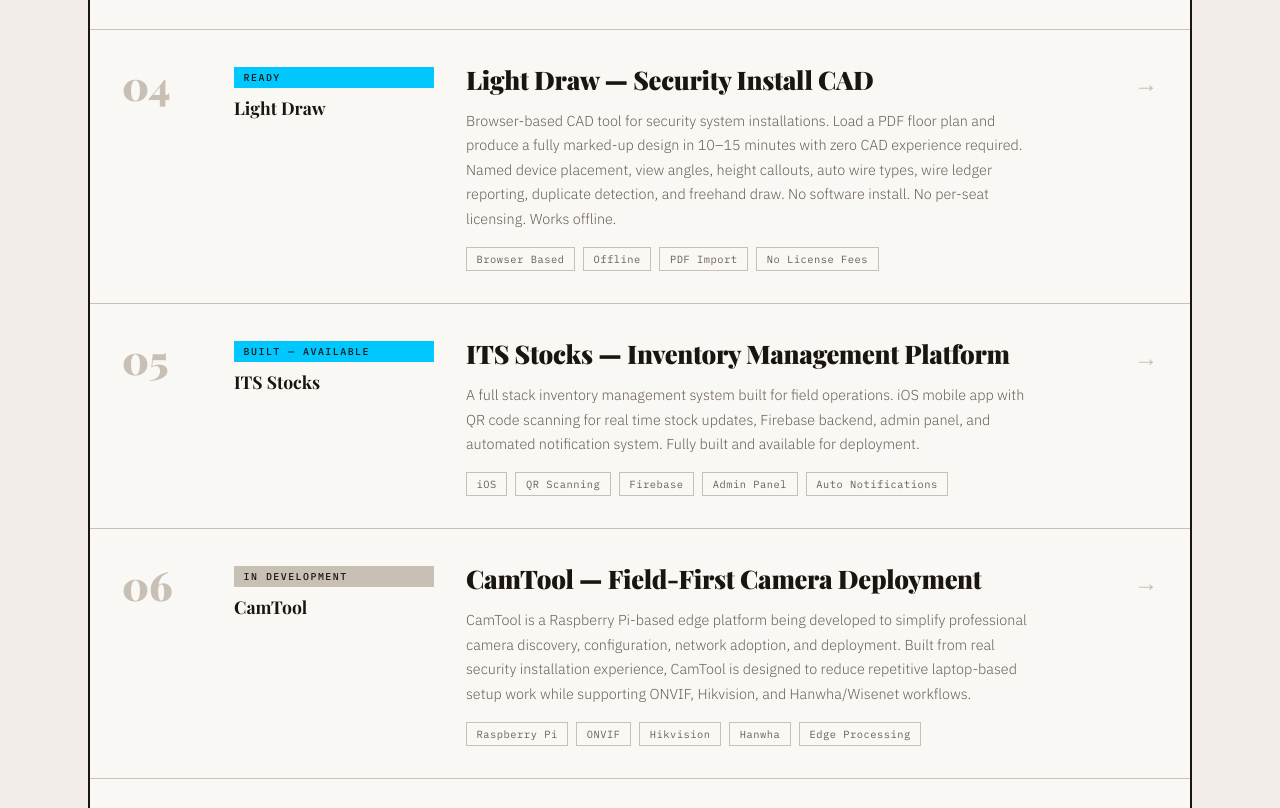
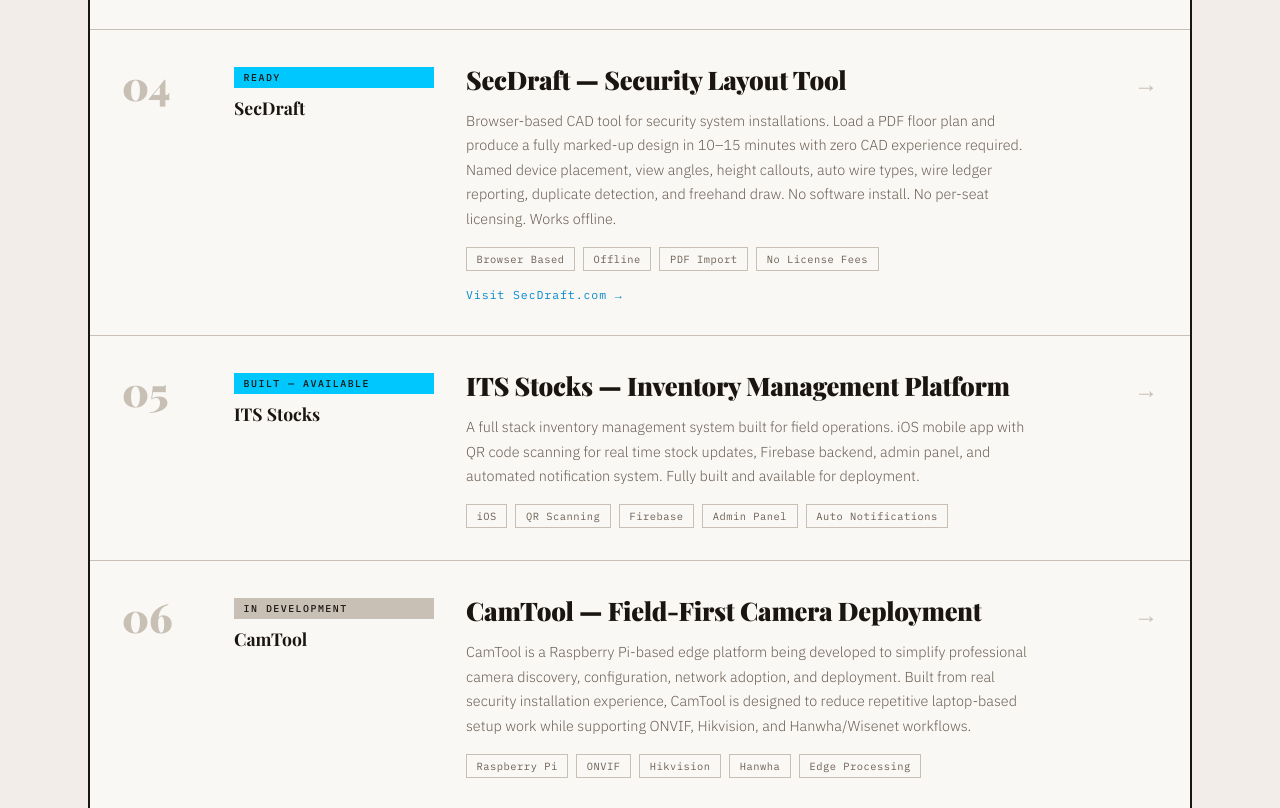
Before and after one commit to kozma22/NorthPoint-Innovations, a plain HTML site: page index.html in a window 1280 px wide. Shown: the part 2508-3316 px from the top of the page. Drawn offline with nearby package versions, Linux system fonts and the light colour scheme.

Commit message:
Rename project from Light Draw to SecDraft
renamed light draw  to secdraft and added link

```diff
--- a/index.html
+++ b/index.html
@@ -799,10 +799,10 @@
       <div class="project-num">04</div>
       <div class="project-meta">
         <span class="project-status s-ready">Ready</span>
-        <span class="project-name-small">Light Draw</span>
+        <span class="project-name-small">SecDraft</span>
       </div>
       <div class="project-body">
-        <h3>Light Draw — Security Install CAD</h3>
+        <h3>SecDraft — Security Layout Tool</h3>
         <p>Browser-based CAD tool for security system installations. Load a PDF floor plan and produce a fully marked-up design in 10–15 minutes with zero CAD experience required. Named device placement, view angles, height callouts, auto wire types, wire ledger reporting, duplicate detection, and freehand draw. No software install. No per-seat licensing. Works offline.</p>
         <div class="project-tags">
           <span class="tag">Browser Based</span>
@@ -810,6 +810,7 @@
           <span class="tag">PDF Import</span>
           <span class="tag">No License Fees</span>
         </div>
+        <a href="https://secdraft.com" target="_blank" rel="noopener" style="display:inline-block;margin-top:1rem;color:var(--accent2);font-family:'IBM Plex Mono',monospace;font-size:0.72rem;letter-spacing:0.08em;text-decoration:none;">Visit SecDraft.com →</a>
       </div>
       <div class="project-arrow">→</div>
     </div>
```
